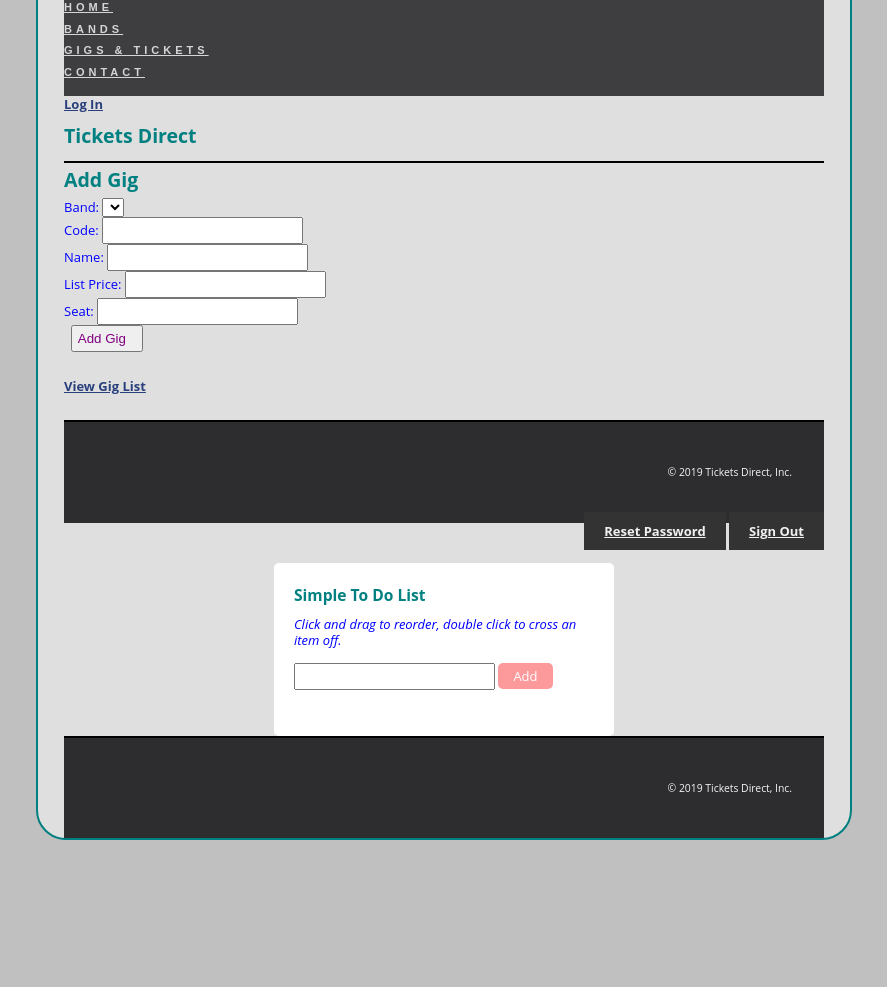
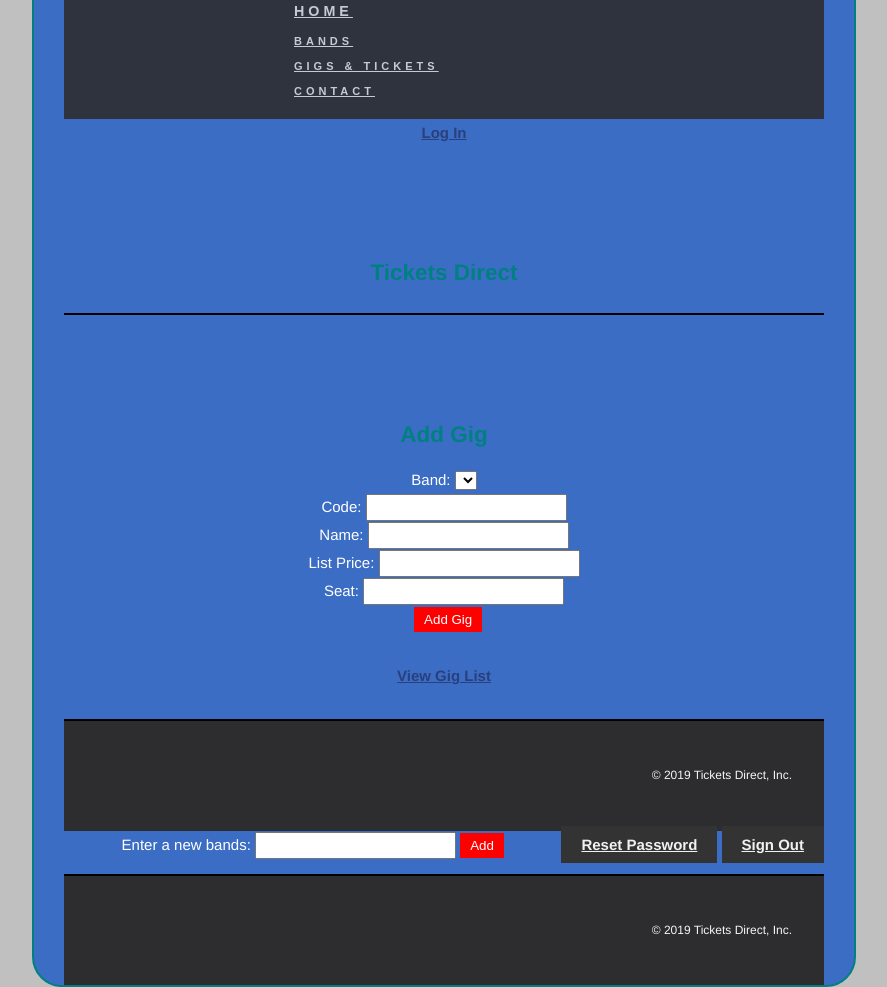
Before and after one commit to D00199848/CA4, a PHP site: page /gig_manager/index.php?action=show_add_form in a window 1280 px wide. Shown: the part 303-1290 px from the top of the page, without its empty margins (196-1083 px from the left). Before the commit the page ends 1143 px from the top, so only its background shows below. Run offline with PHP 8.4, Linux system fonts and the light colour scheme; data that the repository does not hold is empty; some libraries are stand-ins or nearby versions.

Commit message:
Version 5 - jquery works. i now have 2 jquerys fully functioning.

```diff
--- a/gig_manager/index.php
+++ b/gig_manager/index.php
@@ -134,36 +134,17 @@ require_once('../model/database_1.php');
 
 
 
+    <form>
+        <label>Enter a new bands:</label>
+        <input class="input" type="text">
+        <input type="submit" value="Add">
+    </form>
 
-  <meta charset="UTF-8">
-  <title>Simple JQuery To Do List</title>
+    <script src="http://code.jquery.com/jquery-1.11.1.min.js"></script>
+    <script src="http://code.jquery.com/ui/1.11.0/jquery-ui.min.js"></script>
+    <script src="scripts.js"></script>
 
-
-  <link rel='stylesheet' href='http://ajax.googleapis.com/ajax/libs/jqueryui/1.11.2/themes/smoothness/jquery-ui.css'>
-
-    <div class="container">
-		<h2>Simple To Do List</h2>
-    <p><em>Click and drag to reorder, double click to cross an item off.</em></p>
-
-		<form name="toDoList">
-			<input type="text" name="ListItem"/>
-		</form>
-
-		<div id="button">Add</div>
-		<br/>
-		<ol></ol>
-
-
-
-    </div>
-	</body>
-  <script src='http://cdnjs.cloudflare.com/ajax/libs/jquery/2.1.3/jquery.min.js'></script>
-<script src='http://ajax.googleapis.com/ajax/libs/jqueryui/1.11.2/jquery-ui.min.js'></script>
-
-
-
-    <script  src="js/js.js"></script>
-
+    <script src="../js/js.js" type="text/javascript"></script>
 
 <?php
 include('../view/footer.php');
--- a/jquery.css
+++ b/jquery.css
@@ -1,48 +1,35 @@
-
-
 body {
-font: normal normal 13px/16px "Open Sans", sans-serif;
-background: #dfdfdf;
+    text-align: center;
+    background-color: #3c6dc5;
+    color: white;
+    font-family: helvetica;
 }
 
-.container{
-padding: 20px;
-width: 300px;
-margin: 0 auto;
-margin-top: 40px;
-background: white;
-border-radius: 5px;}
-
-form {
-display: inline-block;
+h1 {
+    margin-top: 100px;
 }
 
-input{
-padding: 4px 15px 4px 5px;
+ul {
+    display: inline-block;
+    cursor: move;
+    text-align: left;
+    width: 300px;
+    max-width: 100%;
 }
 
-#button{
-display: inline-block;
-background-color:#fc999b;
-color:#ffffff;
-border-radius: 5px;
-text-align:center;
-margin-top:2px;
-padding: 5px 15px;
+li {
+    color: lightgray;
 }
 
-#button:hover{
-cursor: pointer;
-opacity: .8;}
+li:first-child {
+    font-size: 130%;
+    color: white;
+}
 
-ol {padding-left: 20px;}
-
-ol li {padding: 5px;color:#000;}
-
-ol li:nth-child(even){background: #dfdfdf;}
-
-.strike{text-decoration: line-through;}
-
-li:hover{
-  cursor: pointer;
- }
+input[type='submit'] {
+    background-color: red;
+    border: 0;
+    color: white;
+    padding: 5px 10px;
+    cursor: pointer;
+}
--- a/js/js.js
+++ b/js/js.js
@@ -1,26 +1,15 @@
-$(document).ready(
-    function(){
-        $('#button').click(
-            function(){
-                var toAdd = $('input[name=ListItem]').val();
-                 $('ol').append('<li>' + toAdd + '</li>');
+$(document).ready(function($) {
+    $('form').submit(function() {
+        if ($('.input').val() !== '') {
+            var newTask = $('.input').val();
+            var newLi = $('<li>' + newTask + '</li>');
+            newLi.on('click', function() {
+                $(this).remove(); // Attach the event handler *before* adding the element
             });
-
-       $("input[name=ListItem]").keyup(function(event){
-          if(event.keyCode === 13){
-            $("#button").click();
-          }
-      });
-
-      $(document).on('dblclick','li', function(){
-        $(this).toggleClass('strike').fadeOut('slow');
-      });
-
-      $('input').focus(function() {
-        $(this).val('');
-      });
-
-      $('ol').sortable();
-
-    }
-);
+            $('ul').prepend(newLi); // To put the new task at the top of the list
+            $('.input').val('');
+            return false; // So the change persists
+        }
+    });
+    $('ul').sortable(); // Because what good is a to-do list that you can't sort? :)
+});
```
